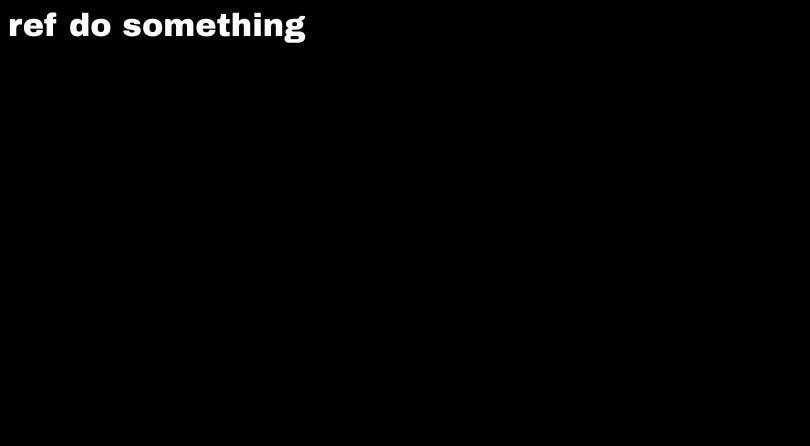
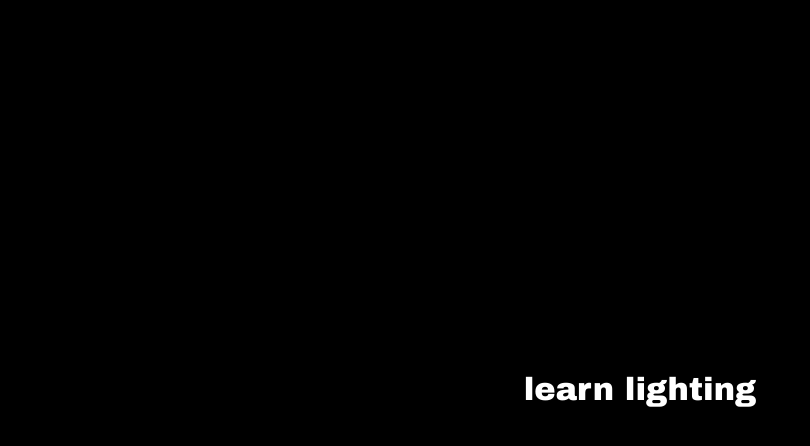
Before and after one commit to likerdev/learnlighting, a plain HTML site: page index.html in a window 1280 px wide. Shown: the whole page, without its empty margins (0-810 px from the left). Drawn offline with Linux system fonts and the light colour scheme.

Commit message:
dalsicommituwu

```diff
--- a/index.html
+++ b/index.html
@@ -1,9 +1,8 @@
 <head>
-    <title>LearnLighting</title>
+    <title>learnlighing</title>
     <link rel="preconnect" href="https://fonts.googleapis.com">
     <link rel="preconnect" href="https://fonts.gstatic.com" crossorigin>
     <link href="https://fonts.googleapis.com/css2?family=Archivo+Black&display=swap" rel="stylesheet">
-    <link rel="stylesheet" href="style.css">
 </head>
 <style>
     .archivo-black-regular {
@@ -14,14 +13,16 @@
 
     body {
         background-color: black;
+        align-content: center;
     }
 
     h1 {
         font-family: "Archivo Black", sans-serif;
         font-weight: 5;
         color: white;
+        text-align: center;
     }
 </style>
 <body>
-    <h1>ref do something</h1>
+    <h1>learn lighting</h1>
 </body>
--- a/style.css
+++ /dev/null
@@ -1,15 +0,0 @@
-.archivo-black-regular {
-  font-family: "Archivo Black", sans-serif;
-  font-weight: 400;
-  font-style: normal;
-}
-
-body {
-    background-color: black;
-}
-
-h1 {
-    font-family: "Archivo Black", sans-serif;
-    font-weight: 5;
-    color: white;
-}
```
